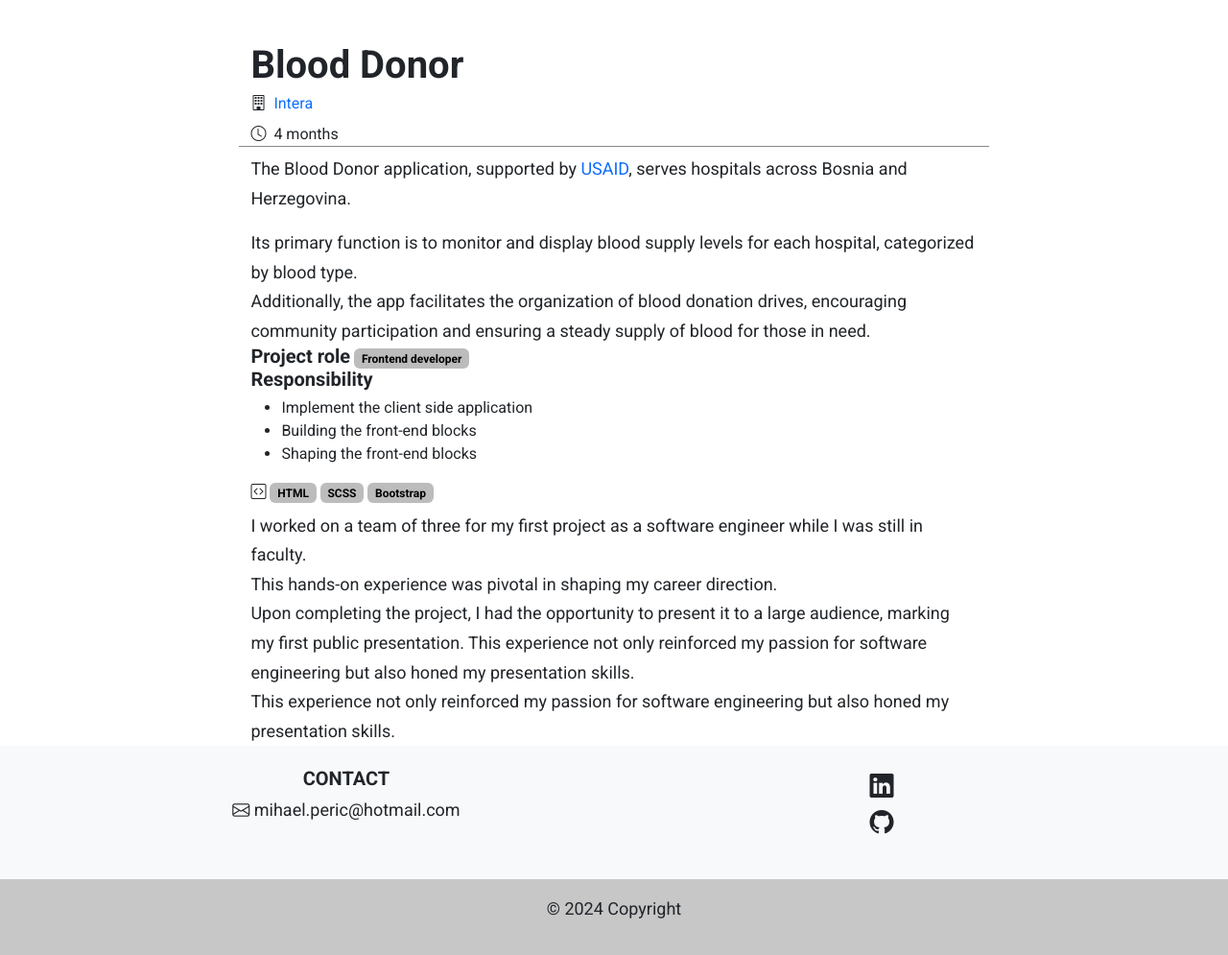
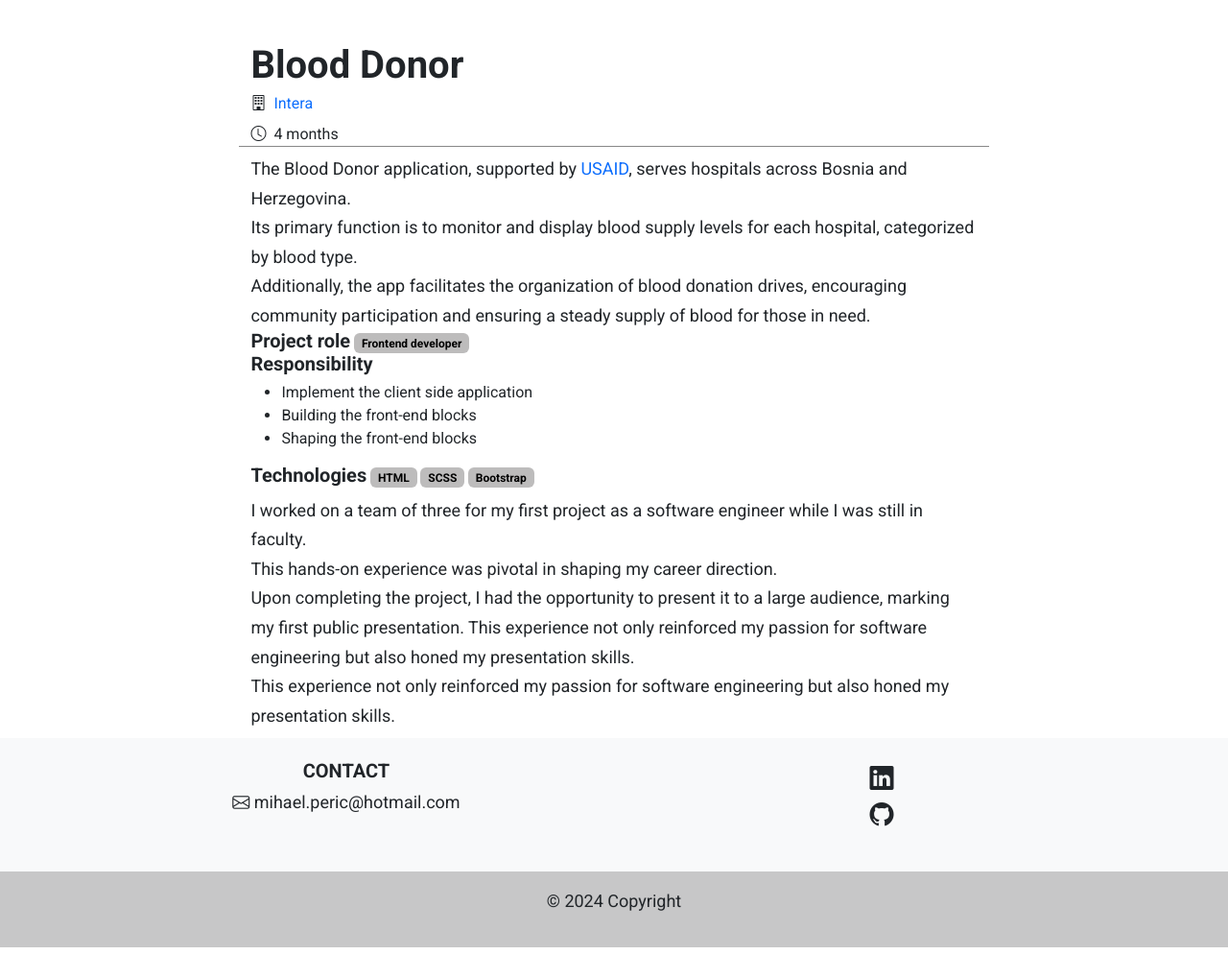
Before and after one commit to YodaBikarbona/portfolio, a Jekyll site: the page built from pages/blood_donor.html, in a window 1280 px wide. Shown: the whole page at 96% size. Built offline with Jekyll 4.4.1, drawn with Linux system fonts in a browser that asks for light colours.

Commit message:
page changes

```diff
--- a/pages/blood_donor.html
+++ b/pages/blood_donor.html
@@ -30,7 +30,7 @@ title: "Blood Donor"
         </div>
       </div>
       <div class="col-12">
-        <p class="mt-2">The Blood Donor application, supported by
+        <p class="mt-2 mb-0">The Blood Donor application, supported by
           <a href="https://www.usaid.gov/" target="_blank">USAID</a>, serves hospitals across Bosnia and Herzegovina.
           </p>
         <p class="mb-0">Its primary function is to monitor and display blood supply levels for
@@ -46,7 +46,7 @@ title: "Blood Donor"
           <li>Building the front-end blocks</li>
           <li>Shaping the front-end blocks</li>
         </ul>
-        <i class="d-inline bi bi-code-square"></i>
+        <h5 class="d-inline">Technologies</h5>
         <span class="badge text-bg-info">HTML</span>
         <span class="badge text-bg-info">SCSS</span>
         <span class="badge text-bg-info">Bootstrap</span>
@@ -64,7 +64,7 @@ title: "Blood Donor"
           This experience not only reinforced my passion for software engineering but
           also honed my presentation skills.
         </p>
-        <p class="mb-0">
+        <p class="mb-2">
           This experience not only reinforced my passion for software engineering but
           also honed my presentation skills.
         </p>
```
